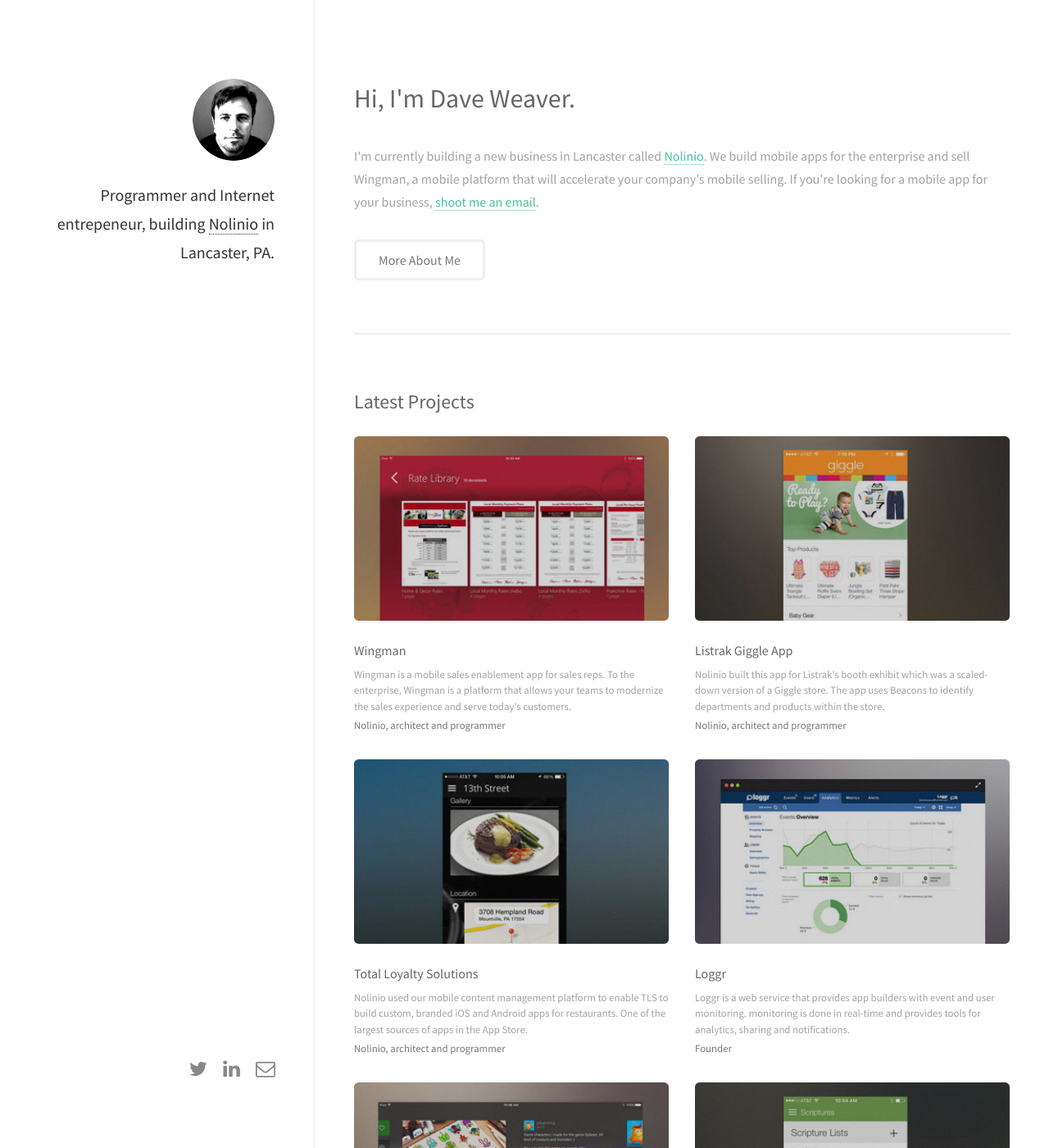
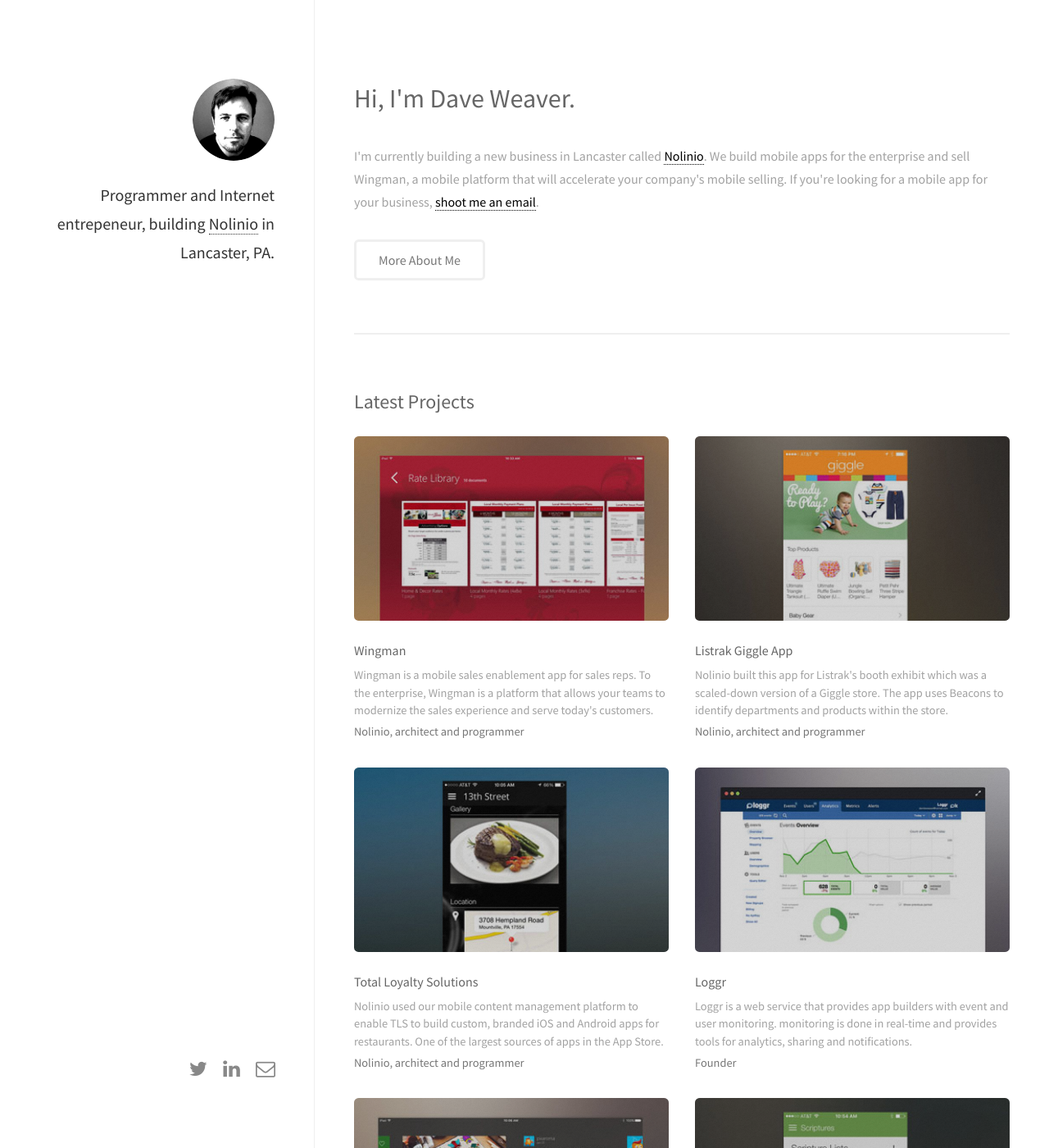
Before and after one commit to davideweaver/davideweaver.github.io, a Jekyll site: the page built from index.html, in a window 1280 px wide and 1400 px high. Shown: the whole window at 82% size. Built offline with Jekyll 4.4.1, drawn with Linux system fonts in a browser that asks for light colours; nearby versions of some CDN libraries.

Commit message:
more tweaks

```diff
--- a/_includes/head.html
+++ b/_includes/head.html
@@ -14,4 +14,6 @@
   <link rel="stylesheet" href="{{ "/css/main.css" | prepend: site.baseurl }}">
   <link rel="canonical" href="{{ page.url | replace:'index.html','' | prepend: site.baseurl | prepend: site.url }}">
   <link rel="alternate" type="application/rss+xml" title="{{ site.title }}" href="{{ "/feed.xml" | prepend: site.baseurl | prepend: site.url }}">
+
+	<script>(function(i,s,o,g,r,a,m){i['GoogleAnalyticsObject']=r;i[r]=i[r]||function(){(i[r].q=i[r].q||[]).push(arguments)},i[r].l=1*new Date();a=s.createElement(o),m=s.getElementsByTagName(o)[0];a.async=1;a.src=g;m.parentNode.insertBefore(a,m)})(window,document,'script','//www.google-analytics.com/analytics.js','ga');ga('create', 'UA-2095685-2', 'daveweaver.net');ga('require', 'displayfeatures');ga('send', 'pageview');</script>
 </head>
--- a/css/main.scss
+++ b/css/main.scss
@@ -1581,7 +1581,8 @@
 		-ms-transition: color 0.2s ease-in-out, border-color 0.2s ease-in-out;
 		transition: color 0.2s ease-in-out, border-color 0.2s ease-in-out;
 		border-bottom: dotted 1px;
-		color: #49bf9d;
+		//color: #49bf9d;
+		color: #000;
 		text-decoration: none;
 	}
 
@@ -1589,6 +1590,7 @@
 			border-bottom-color: transparent;
 			color: #49bf9d !important;
 			text-decoration: none;
+			//border-bottom: solid 1px;
 		}
 
 	strong, b {
@@ -2457,7 +2459,7 @@
 		}
 
 		.work-item p {
-			font-size: 0.8em;
+			font-size: 0.9em;
 			line-height: 1.5em;
 			margin: 0;
 		}
```
